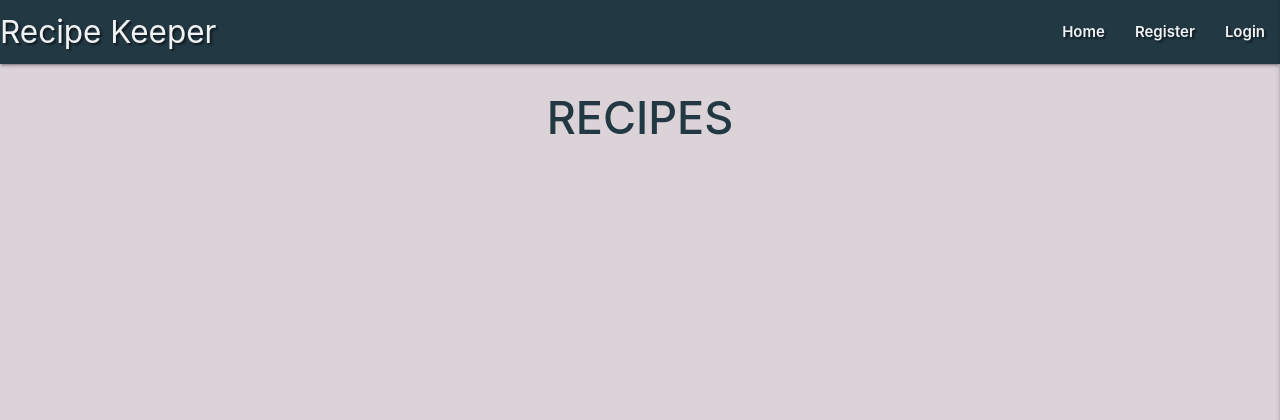
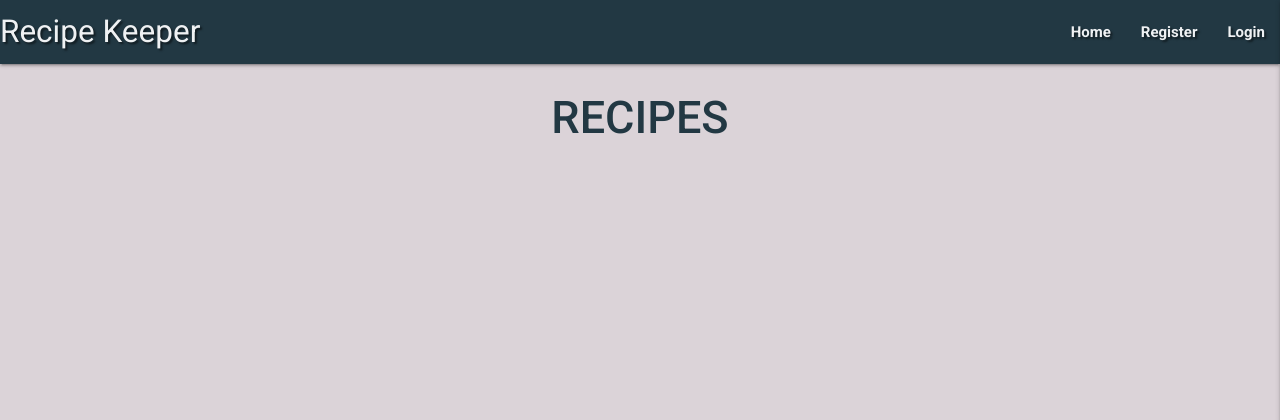
Before and after one commit to donovanainsley/recipe-keeper, a Flask app: page / in a window 1280 px wide. Shown: the top 420 px of the page. Run offline with Flask 3, Linux system fonts and the light colour scheme; data that the repository does not hold is empty; some libraries are stand-ins or nearby versions.

Commit message:
added Roboto font links to base html and styled throughout project using css

```diff
--- a/static/css/style.css
+++ b/static/css/style.css
@@ -1,3 +1,9 @@
+@import url('https://fonts.googleapis.com/css2?family=Roboto:wght@400;500;700;900&display=swap');
+
+* {
+    font-family: "Roboto", sans-serif;
+}
+
 body {
     background-color: #DBD3D8;
 }
--- a/templates/base.html
+++ b/templates/base.html
@@ -5,6 +5,10 @@
     <meta name="viewport" content="width=device-width, initial-scale=1.0">
     <meta name="description" content="Author: Donovan Ainsley, Owner: Donovan Ainsley, Category: cooking,
         Title: Recipe Keeper">
+    <!-- Google Fonts -->
+    <link rel="preconnect" href="https://fonts.googleapis.com">
+    <link rel="preconnect" href="https://fonts.gstatic.com" crossorigin>
+    <link href="https://fonts.googleapis.com/css2?family=Roboto:wght@400;500;700;900&display=swap" rel="stylesheet">
     <!-- Fontawesome  -->
     <link rel="stylesheet" href="https://cdnjs.cloudflare.com/ajax/libs/font-awesome/6.5.1/css/all.min.css"
         integrity="sha512-DTOQO9RWCH3ppGqcWaEA1BIZOC6xxalwEsw9c2QQeAIftl+Vegovlnee1c9QX4TctnWMn13TZye+giMm8e2LwA==" crossorigin="anonymous" referrerpolicy="no-referrer" type="text/css" />
```
